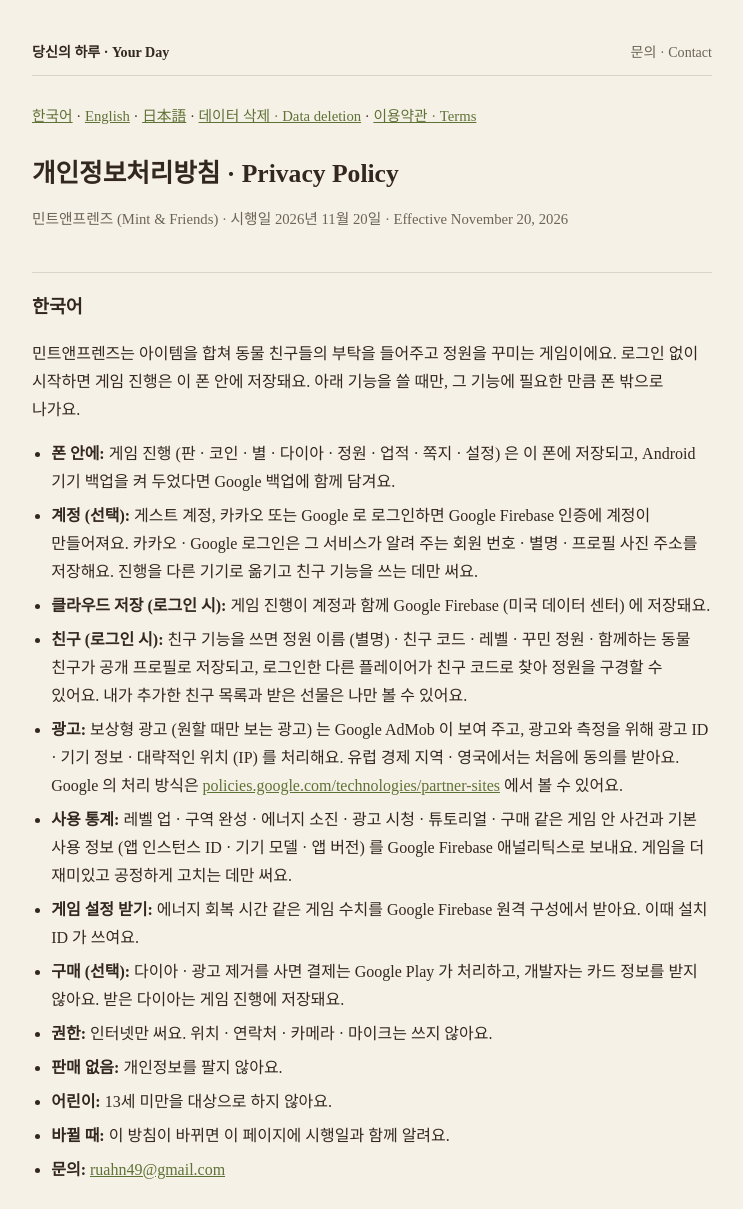
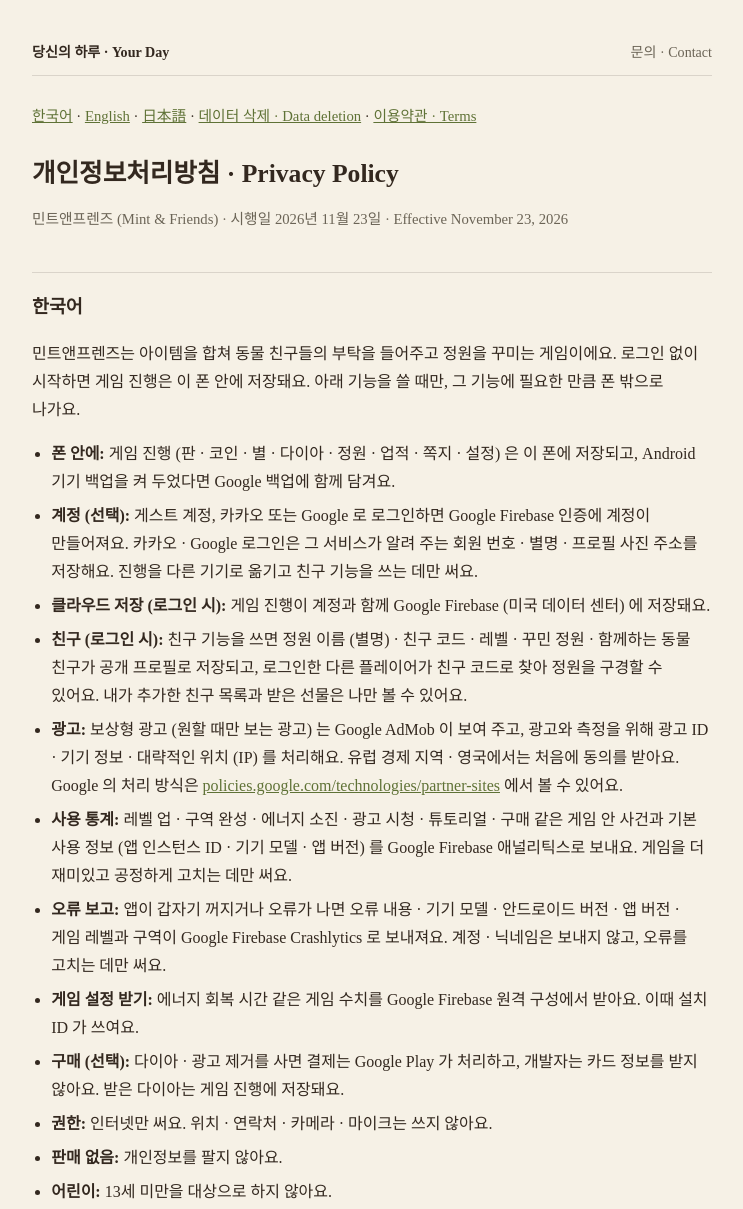
Before and after one commit to graviton94/graviton94.github.io, a plain HTML site: page mintandfriends/privacy/index.html in a window 1280 px wide. Shown: the top 1209 px of the page, without its empty margins (268-1011 px from the left). Drawn offline with Linux system fonts and the light colour scheme.

Commit message:
Mint & Friends privacy: crash reports (Firebase Crashlytics), effective 2026-11-23
Co-Authored-By: Claude Opus 5.5 <noreply@anthropic.com>
Claude-Session: https://claude.ai/code/session_011jC4ZDqrEaYqEhudpbFCaM

```diff
--- a/mintandfriends/privacy/index.html
+++ b/mintandfriends/privacy/index.html
@@ -6,7 +6,7 @@
 
 <nav><a href="#ko">한국어</a> · <a href="#en">English</a> · <a href="#ja">日本語</a> · <a href="#delete">데이터 삭제 · Data deletion</a> · <a href="../terms/">이용약관 · Terms</a></nav>
 <h1>개인정보처리방침 · Privacy Policy</h1>
-<p class="soft">민트앤프렌즈 (Mint &amp; Friends) · 시행일 2026년 11월 20일 · Effective November 20, 2026</p>
+<p class="soft">민트앤프렌즈 (Mint &amp; Friends) · 시행일 2026년 11월 23일 · Effective November 23, 2026</p>
 
 <h2 id="ko">한국어</h2>
 <p>민트앤프렌즈는 아이템을 합쳐 동물 친구들의 부탁을 들어주고 정원을 꾸미는 게임이에요. 로그인 없이 시작하면 게임 진행은 이 폰 안에 저장돼요. 아래 기능을 쓸 때만, 그 기능에 필요한 만큼 폰 밖으로 나가요.</p>
@@ -17,6 +17,7 @@
 <li><b>친구 (로그인 시):</b> 친구 기능을 쓰면 정원 이름 (별명) · 친구 코드 · 레벨 · 꾸민 정원 · 함께하는 동물 친구가 공개 프로필로 저장되고, 로그인한 다른 플레이어가 친구 코드로 찾아 정원을 구경할 수 있어요. 내가 추가한 친구 목록과 받은 선물은 나만 볼 수 있어요.</li>
 <li><b>광고:</b> 보상형 광고 (원할 때만 보는 광고) 는 Google AdMob 이 보여 주고, 광고와 측정을 위해 광고 ID · 기기 정보 · 대략적인 위치 (IP) 를 처리해요. 유럽 경제 지역 · 영국에서는 처음에 동의를 받아요. Google 의 처리 방식은 <a href="https://policies.google.com/technologies/partner-sites">policies.google.com/technologies/partner-sites</a> 에서 볼 수 있어요.</li>
 <li><b>사용 통계:</b> 레벨 업 · 구역 완성 · 에너지 소진 · 광고 시청 · 튜토리얼 · 구매 같은 게임 안 사건과 기본 사용 정보 (앱 인스턴스 ID · 기기 모델 · 앱 버전) 를 Google Firebase 애널리틱스로 보내요. 게임을 더 재미있고 공정하게 고치는 데만 써요.</li>
+<li><b>오류 보고:</b> 앱이 갑자기 꺼지거나 오류가 나면 오류 내용 · 기기 모델 · 안드로이드 버전 · 앱 버전 · 게임 레벨과 구역이 Google Firebase Crashlytics 로 보내져요. 계정 · 닉네임은 보내지 않고, 오류를 고치는 데만 써요.</li>
 <li><b>게임 설정 받기:</b> 에너지 회복 시간 같은 게임 수치를 Google Firebase 원격 구성에서 받아요. 이때 설치 ID 가 쓰여요.</li>
 <li><b>구매 (선택):</b> 다이아 · 광고 제거를 사면 결제는 Google Play 가 처리하고, 개발자는 카드 정보를 받지 않아요. 받은 다이아는 게임 진행에 저장돼요.</li>
 <li><b>권한:</b> 인터넷만 써요. 위치 · 연락처 · 카메라 · 마이크는 쓰지 않아요.</li>
@@ -35,6 +36,7 @@
 <li><b>Friends (when signed in):</b> using friends stores a public profile with your garden name (nickname), friend code, level, decorated garden and animal friends; other signed-in players can find it by friend code and look at your garden. Your friend list and received gifts are visible only to you.</li>
 <li><b>Ads:</b> rewarded ads (watched only when you choose) are served by Google AdMob, which processes the advertising ID, device information and approximate location (IP) for ads and measurement. Players in the EEA and UK are asked for consent first. See <a href="https://policies.google.com/technologies/partner-sites">policies.google.com/technologies/partner-sites</a>.</li>
 <li><b>Usage analytics:</b> in-game events such as level ups, completed areas, running out of energy, watched ads, the tutorial and purchases, with basic usage data (app instance ID, device model, app version), are sent to Google Firebase Analytics, used only to make the game more fun and fair.</li>
+<li><b>Crash reports:</b> if the app crashes or hits an error, the error details, device model, Android version, app version and game level and area are sent to Google Firebase Crashlytics. No account or nickname is sent; it is used only to fix bugs.</li>
 <li><b>Game settings:</b> game numbers such as energy refill time are fetched from Google Firebase Remote Config, which uses an installation ID.</li>
 <li><b>Purchases (optional):</b> if you buy diamonds or ad removal, Google Play handles the payment and the developer never gets card details. Diamonds you receive are stored with your progress.</li>
 <li><b>Permissions:</b> internet only. No location, contacts, camera or microphone.</li>
@@ -53,6 +55,7 @@
 <li><b>フレンド（ログイン時）:</b> お庭の名前（ニックネーム）・フレンドコード・レベル・飾ったお庭・一緒にいる動物の仲間が公開プロフィールとして保存され、ログインした他のプレイヤーがフレンドコードで見つけてお庭を見ることができます。フレンド一覧と受け取ったプレゼントは本人だけが見られます。</li>
 <li><b>広告:</b> リワード広告（見たいときだけ見る広告）は Google AdMob が配信し、広告と測定のために広告 ID・端末情報・おおよその位置（IP）を処理します。EEA・英国では最初に同意をお願いします。</li>
 <li><b>利用統計:</b> レベルアップ・エリア完成・エネルギー切れ・広告視聴・チュートリアル・購入などのゲーム内イベントと基本的な利用情報（アプリインスタンス ID・端末モデル・アプリのバージョン）を Google Firebase アナリティクスに送り、ゲームの改善にだけ使います。</li>
+<li><b>エラー報告:</b> アプリが突然終了したりエラーが起きたりすると、エラー内容・端末モデル・Androidバージョン・アプリのバージョン・ゲームのレベルとエリアが Google Firebase Crashlytics に送られます。アカウントやニックネームは送らず、不具合の修正にだけ使います。</li>
 <li><b>ゲーム設定:</b> エネルギー回復時間などの数値を Google Firebase Remote Config から受け取ります（インストール ID を使用）。</li>
 <li><b>購入（任意）:</b> ダイヤ・広告オフの支払いは Google Play が処理し、開発者はカード情報を受け取りません。</li>
 <li><b>権限:</b> インターネットのみ。位置情報・連絡先・カメラ・マイクは使いません。</li>
```
